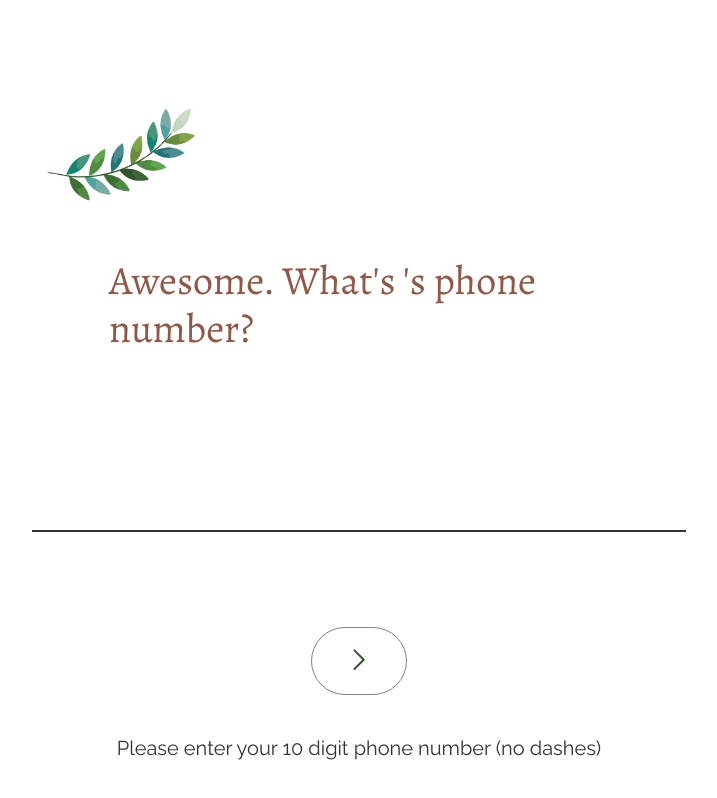
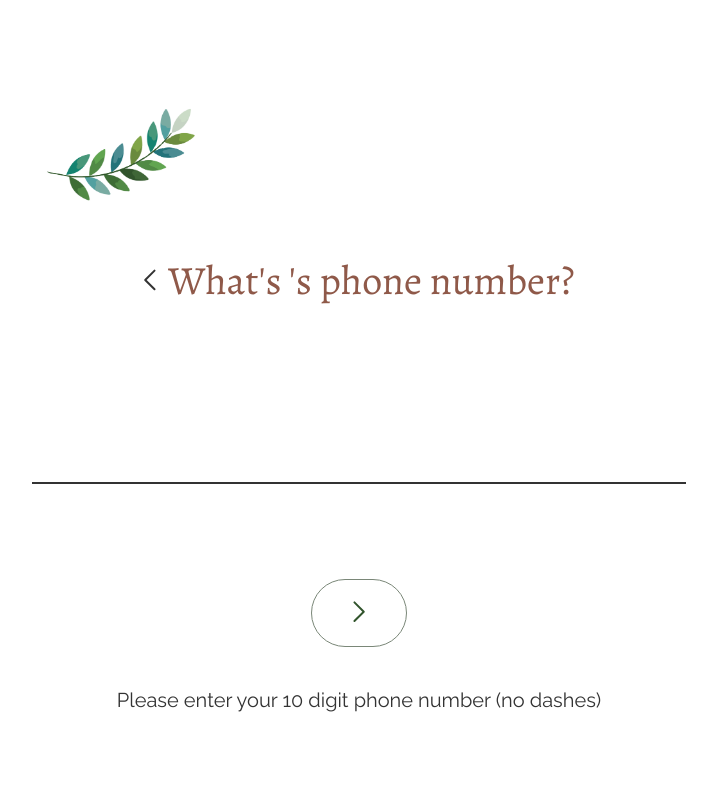
Before and after one commit to kent28808/olivebranchr2, a Next.js app: page /recipientNumber in a window 1280 px wide. Shown: the top 798 px of the page, without its empty margins (281-998 px from the left). Built offline with nearby package versions, Linux system fonts and the light colour scheme.

Commit message:
back button implemented on all pages

```diff
--- a/pages/previewMessage.js
+++ b/pages/previewMessage.js
@@ -1,6 +1,7 @@
 import { useContext } from "react";
 import { MessageContext } from "../context/MessageContext";
 import ButtonForward from "../components/ButtonForward";
+import ButtonBack from "../components/ButtonBack";
 import Image from "next/image";
 import progressBar5 from "../public/progress/progressbar_step5.png";
 
@@ -16,7 +17,7 @@ export default function Previewmessagescreen() {
           alt='progress bar5 logo'
         />
       </div>
-      <h2 className='heading'>Thanks for sharing!</h2>
+      <ButtonBack innerRef='/previewRecording' headerText='Thanks for sharing!' />
       <p className='body'>
         Here's a preview of the Olive Branch that we created for you to
         {message.recipientName}
--- a/pages/previewPhoto.js
+++ b/pages/previewPhoto.js
@@ -19,8 +19,7 @@ export default function Previewphoto() {
       </div>{" "}
       <ButtonBack innerRef='/uploadPhoto' headerText='Looks good. Thanks!' />
       <br></br>
-      <Image
-        src={message.imgURL}
+      <Image src={message.imgURL}
         className='preview-img'
         alt='preview'
         width='500px'
--- a/pages/previewRecording.js
+++ b/pages/previewRecording.js
@@ -1,6 +1,7 @@
 import { useContext } from "react";
 import { MessageContext } from "../context/MessageContext";
 import ButtonForward from "../components/ButtonForward";
+import ButtonBack from "../components/ButtonBack"
 import Image from "next/image";
 import progressBar4 from "../public/progress/progressbar_step4.png";
 
@@ -16,7 +17,10 @@ export default function Previewrecording() {
           alt='progress bar4 logo'
         />
       </div>
-      <h2 className='heading'>Next, let {message.recipientName} hear you.</h2>
+      <ButtonBack
+        innerRef='/recordMessage'
+        headerText={`Next, let ${message.recipientName} hear you.`}
+      />
       <p className='body'>
         Record an empathetic commitment statement as a voice message. Not sure
         what to say? We've got one ready for you.
--- a/pages/recipientNumber.js
+++ b/pages/recipientNumber.js
@@ -2,6 +2,7 @@ import { useContext } from "react";
 import { MessageContext } from "../context/MessageContext";
 import GetFormData from "../components/Forms/GetFormData";
 import ButtonWithText from "../components/ButtonWithText";
+import ButtonBack from "../components/ButtonBack";
 import arrow from "../public/arrow.png";
 import Image from "next/image";
 import progressBar6 from "../public/progress/progressbar_step6.png";
@@ -18,9 +19,10 @@ export default function Recipientphonescreen() {
           alt='progress bar6 logo'
         />
       </div>
-      <h2 className='heading'>
-        Awesome. What's {message.recipientName}'s phone number?
-      </h2>
+      <ButtonBack
+        innerRef='/previewMessage'
+        headerText={`What's ${message.recipientName}'s phone number?`}
+      />
       <GetFormData
         dataType='tel'
         msgKey='recipientNumber'
--- a/pages/uploadPhoto.js
+++ b/pages/uploadPhoto.js
@@ -33,7 +33,7 @@ export default function Uploadphotoscreen() {
         />
       </div>
       <ButtonBack
-        innerRef='/userName'
+        innerRef='/recipientName'
         headerText={`First, make sure ${message.recipientName} sees you.`}
       />
       <br></br>
```
